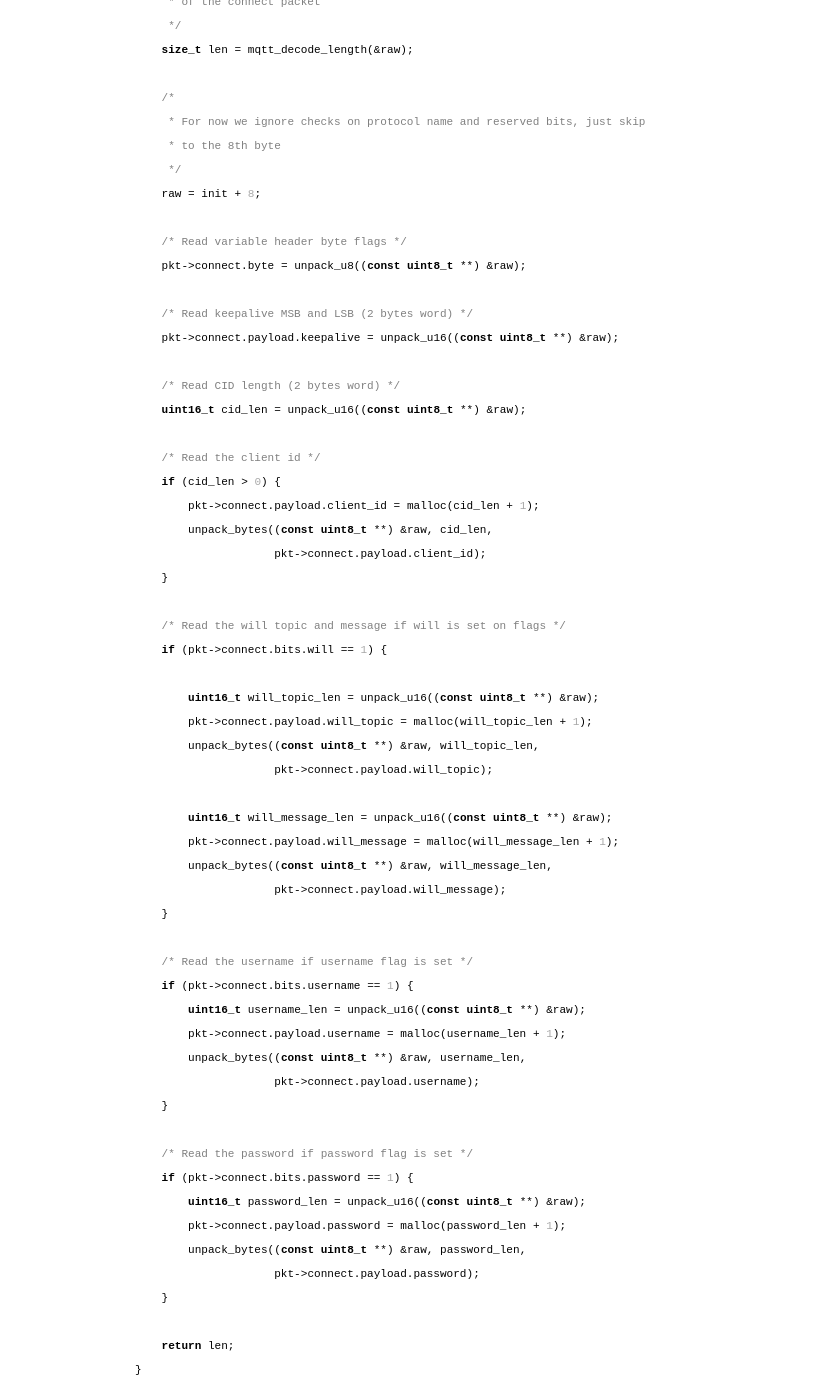
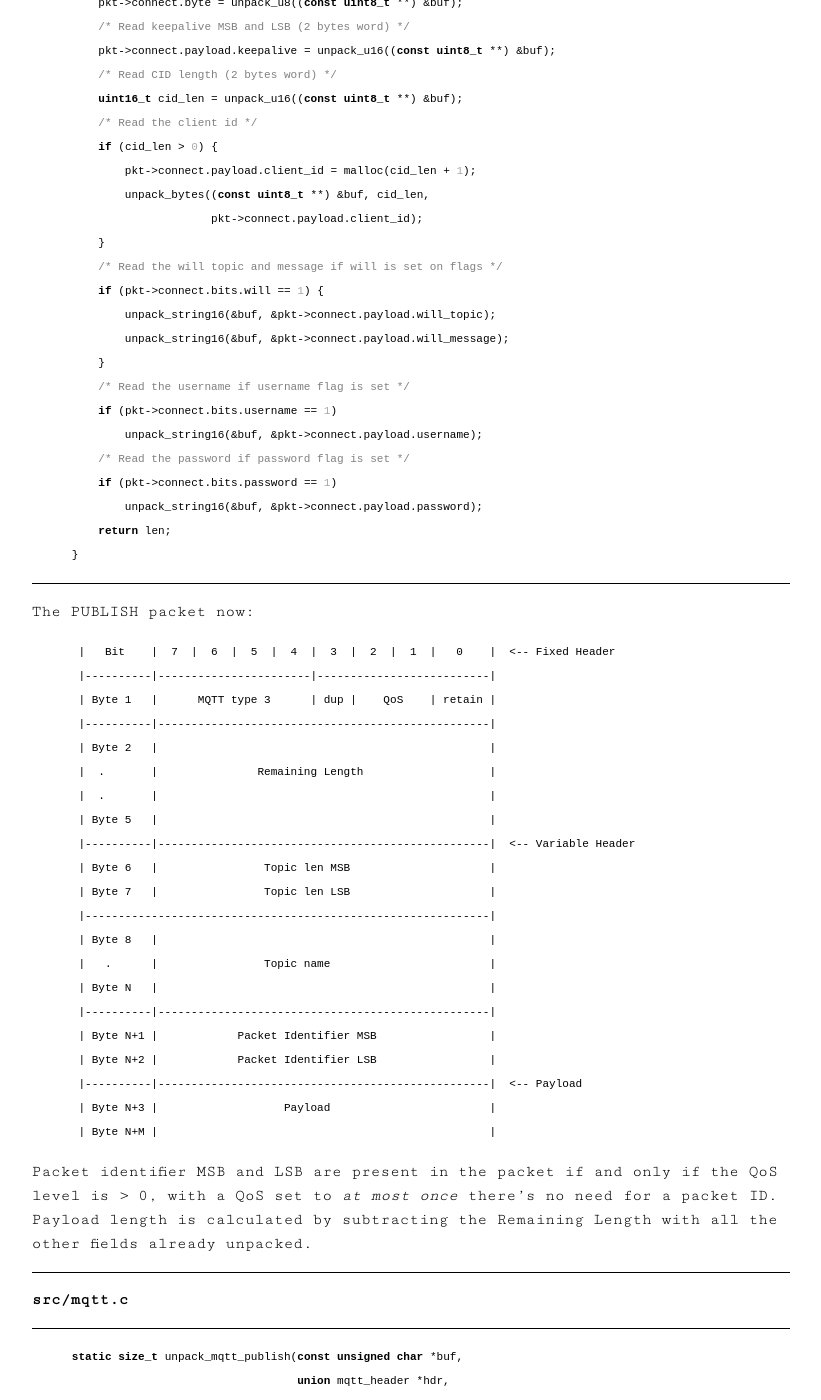
Before and after one commit to codepr/codepr.github.io, a Jekyll site: the page built from _posts/2019-03-03-sol-mqtt-broker.md, in a window 1280 px wide and 1400 px high, scrolled down 16665 px. Shown: the whole window, without its empty margins (229-1050 px from the left). Built offline with Jekyll 4.4.1, drawn with Linux system fonts in a browser that asks for light colours; some of the changed text lies outside the part shown.

Commit message:
Updated mqtt broker part 1

```diff
--- a/_posts/2019-03-03-sol-mqtt-broker.md
+++ b/_posts/2019-03-03-sol-mqtt-broker.md
@@ -129,7 +129,9 @@
 file containing the Control Packet Types and a struct to handle the Fixed
 Header:
 
+<hr>
 **src/mqtt.h**
+<hr>
 {% highlight c %}
 #ifndef MQTT_H
 #define MQTT_H
@@ -184,7 +186,7 @@
 };
 
 {% endhighlight %}
-
+<hr>
 The first 2 `#define` refers to fixed sizes of the MQTT Fixed Header and of
 every type of MQTT ACK packets, set for convenience, we'll use those later.
 
@@ -200,8 +202,9 @@
 violation of the protocol and the client must be dropped.<br>
 For each CONNECT, a CONNACK packet must be sent in response.
 
+<hr>
 **src/mqtt.h**
-
+<hr>
 {% highlight c %}
 
 struct mqtt_connect {
@@ -241,7 +244,7 @@
 };
 
 {% endhighlight %}
-
+<hr>
 From now on, the definition of other packets are trivial by reproducing the
 pattern, accordingly to the documentation of MQTT v3.1.1.
 
@@ -250,7 +253,9 @@
 defined as generic ACK, and typenamed using **typedef** for semantic
 separation.
 
+<hr>
 **src/mqtt.h**
+<hr>
 
 {% highlight c %}
 
@@ -297,6 +302,7 @@
 };
 
 {% endhighlight %}
+<hr>
 
 The remaining ACK packets, namely:
 - PUBACK
@@ -312,7 +318,9 @@
 concerns. The last one, DISCONNECT, is not really an ACK but the format is
 the same.
 
+<hr>
 **src/mqtt.h**
+<hr>
 
 {% highlight c %}
 
@@ -326,11 +334,14 @@
 typedef union mqtt_header mqtt_disconnect;
 
 {% endhighlight %}
+<hr>
 
 We can finally define a generic MQTT packet as a `union` of the previously
 defined packets.
 
+<hr>
 **src/mqtt.h**
+<hr>
 
 {% highlight c %}
 
@@ -346,6 +357,7 @@
 };
 
 {% endhighlight %}
+<hr>
 
 We proceed now with the definition of some public functions, here in the header
 we want to collect only those functions and structure that should be used by
@@ -361,7 +373,9 @@
 Supported by 2 functions to handle the encoding and decoding of the
 Remaining Length in the Fixed Header part.
 
+<hr>
 **src/mqtt.h**
+<hr>
 
 {% highlight c %}
 int mqtt_encode_length(unsigned char *, size_t);
@@ -369,11 +383,14 @@
 int unpack_mqtt_packet(const unsigned char *, union mqtt_packet *);
 unsigned char *pack_mqtt_packet(const union mqtt_packet *, unsigned);
 {% endhighlight %}
+<hr>
 
 We also add some utility functions to build packets and to release
 heap-alloc'ed ones, nothing special here.
 
+<hr>
 **src/mqtt.h**
+<hr>
 
 {% highlight c %}
 
@@ -392,6 +409,7 @@
 #endif
 
 {% endhighlight %}
+<hr>
 
 Fine. We have a decent header module that define all that we need for handling
 the communication using the protocol. Let's now implement those functions.
@@ -399,7 +417,9 @@
 packet, these will be called by the previously defined "public" functions
 `unpack_mqtt_packet` and `pack_mqtt_packet`.
 
+<hr>
 **src/mqtt.c**
+<hr>
 
 {% highlight c %}
 
@@ -429,6 +449,7 @@
 static unsigned char *pack_mqtt_publish(const union mqtt_packet *);
 
 {% endhighlight %}
+<hr>
 
 ### Packing and unpacking
 
@@ -442,7 +463,9 @@
 Big-endian order, while the majority of machines follow Little-endian
 convention) of the packets.
 
+<hr>
 **src/pack.h**
+<hr>
 
 {% highlight c %}
 
@@ -455,36 +478,34 @@
 /* Reading data on const uint8_t pointer */
 // bytes -> uint8_t
 uint8_t unpack_u8(const uint8_t **);
-
 // bytes -> uint16_t
 uint16_t unpack_u16(const uint8_t **);
-
 // bytes -> uint32_t
 uint32_t unpack_u32(const uint8_t **);
-
 // read a defined len of bytes
 uint8_t *unpack_bytes(const uint8_t **, size_t, uint8_t *);
-
+// Unpack a string prefixed by its length as a uint16 value
+uint16_t unpack_string16(uint8_t **buf, uint8_t **dest)
 /* Write data on const uint8_t pointer */
 // append a uint8_t -> bytes into the bytestring
 void pack_u8(uint8_t **, uint8_t);
-
 // append a uint16_t -> bytes into the bytestring
 void pack_u16(uint8_t **, uint16_t);
-
 // append a uint32_t -> bytes into the bytestring
 void pack_u32(uint8_t **, uint32_t);
-
 // append len bytes into the bytestring
 void pack_bytes(uint8_t **, uint8_t *);
 
 #endif
 
 {% endhighlight %}
+<hr>
 
 And the corresponding implementation
 
+<hr>
 **src/pack.c**
+<hr>
 
 {% highlight c %}
 
@@ -521,6 +542,13 @@
     return str;
 }
 
+uint16_t unpack_string16(uint8_t **buf, uint8_t **dest) {
+    uint16_t len = unpack_u16(buf);
+    *dest = malloc(len + 1);
+    *dest = unpack_bytes(buf, len, *dest);
+    return len;
+}
+
 // Write data
 void pack_u8(uint8_t **buf, uint8_t val) {
     **buf = val;
@@ -546,6 +574,7 @@
 }
 
 {% endhighlight %}
+<hr>
 
 This allow us to handle incoming stream of bytes and forge them to respond to
 connected clients. Let's move one.
@@ -554,13 +583,16 @@
 
 After the creation of `pack` module we should include it into the `mqtt` source:
 
+<hr>
 **src/mqtt.c**
+<hr>
 
 {% highlight c %}
 
 #include "pack.h"
 
 {% endhighlight %}
+<hr>
 
 The first step will be the implemetation of the Fixed Header Remaining Length
 functions. The MQTT documentation suggests a pseudo-code implementation in one
@@ -581,7 +613,9 @@
 
 No need for further explanation, the MQTT documentation is crystal clear.
 
+<hr>
 **src/mqtt.c**
+<hr>
 
 {% highlight c %}
 
@@ -633,6 +667,7 @@
 }
 
 {% endhighlight %}
+<hr>
 
 Now we can read the first header byte and the total length of the packet. Let's
 move on with the unpacking of the CONNECT packet.
@@ -701,7 +736,9 @@
 even appear. We have as a result a total length 34 bytes packet including fixed
 header.
 
+<hr>
 **src/mqtt.c**
+<hr>
 
 {% highlight c %}
 
@@ -709,76 +746,50 @@
  * MQTT unpacking functions
  */
 
-static size_t unpack_mqtt_connect(const unsigned char *raw,
+static size_t unpack_mqtt_connect(const unsigned char *buf,
                                   union mqtt_header *hdr,
                                   union mqtt_packet *pkt) {
-
     struct mqtt_connect connect = { .header = *hdr };
     pkt->connect = connect;
-
-    const unsigned char *init = raw;
+    const unsigned char *init = buf;
     /*
      * Second byte of the fixed header, contains the length of remaining bytes
      * of the connect packet
      */
-    size_t len = mqtt_decode_length(&raw);
-
+    size_t len = mqtt_decode_length(&buf);
     /*
      * For now we ignore checks on protocol name and reserved bits, just skip
      * to the 8th byte
      */
-    raw = init + 8;
-
+    buf = init + 8;
     /* Read variable header byte flags */
-    pkt->connect.byte = unpack_u8((const uint8_t **) &raw);
-
+    pkt->connect.byte = unpack_u8((const uint8_t **) &buf);
     /* Read keepalive MSB and LSB (2 bytes word) */
-    pkt->connect.payload.keepalive = unpack_u16((const uint8_t **) &raw);
-
+    pkt->connect.payload.keepalive = unpack_u16((const uint8_t **) &buf);
     /* Read CID length (2 bytes word) */
-    uint16_t cid_len = unpack_u16((const uint8_t **) &raw);
-
+    uint16_t cid_len = unpack_u16((const uint8_t **) &buf);
     /* Read the client id */
     if (cid_len > 0) {
         pkt->connect.payload.client_id = malloc(cid_len + 1);
-        unpack_bytes((const uint8_t **) &raw, cid_len,
+        unpack_bytes((const uint8_t **) &buf, cid_len,
                      pkt->connect.payload.client_id);
     }
-
     /* Read the will topic and message if will is set on flags */
     if (pkt->connect.bits.will == 1) {
-
-        uint16_t will_topic_len = unpack_u16((const uint8_t **) &raw);
-        pkt->connect.payload.will_topic = malloc(will_topic_len + 1);
-        unpack_bytes((const uint8_t **) &raw, will_topic_len,
-                     pkt->connect.payload.will_topic);
-
-        uint16_t will_message_len = unpack_u16((const uint8_t **) &raw);
-        pkt->connect.payload.will_message = malloc(will_message_len + 1);
-        unpack_bytes((const uint8_t **) &raw, will_message_len,
-                     pkt->connect.payload.will_message);
+        unpack_string16(&buf, &pkt->connect.payload.will_topic);
+        unpack_string16(&buf, &pkt->connect.payload.will_message);
     }
-
     /* Read the username if username flag is set */
-    if (pkt->connect.bits.username == 1) {
-        uint16_t username_len = unpack_u16((const uint8_t **) &raw);
-        pkt->connect.payload.username = malloc(username_len + 1);
-        unpack_bytes((const uint8_t **) &raw, username_len,
-                     pkt->connect.payload.username);
-    }
-
+    if (pkt->connect.bits.username == 1)
+        unpack_string16(&buf, &pkt->connect.payload.username);
     /* Read the password if password flag is set */
-    if (pkt->connect.bits.password == 1) {
-        uint16_t password_len = unpack_u16((const uint8_t **) &raw);
-        pkt->connect.payload.password = malloc(password_len + 1);
-        unpack_bytes((const uint8_t **) &raw, password_len,
-                     pkt->connect.payload.password);
-    }
-
+    if (pkt->connect.bits.password == 1)
+        unpack_string16(&buf, &pkt->connect.payload.password);
     return len;
 }
 
 {% endhighlight %}
+<hr>
 
 The PUBLISH packet now:
 
@@ -814,36 +825,30 @@
 Payload length is calculated by subtracting the Remaining Length with all the
 other fields already unpacked.
 
+<hr>
 **src/mqtt.c**
+<hr>
 
 {% highlight c %}
 
-static size_t unpack_mqtt_publish(const unsigned char *raw,
+static size_t unpack_mqtt_publish(const unsigned char *buf,
                                   union mqtt_header *hdr,
                                   union mqtt_packet *pkt) {
     struct mqtt_publish publish = { .header = *hdr };
     pkt->publish = publish;
-
     /*
      * Second byte of the fixed header, contains the length of remaining bytes
      * of the connect packet
      */
-    size_t len = mqtt_decode_length(&raw);
-
+    size_t len = mqtt_decode_length(&buf);
     /* Read topic length and topic of the soon-to-be-published message */
-    uint16_t topic_len = unpack_u16((const uint8_t **) &raw);
-    pkt->publish.topiclen = topic_len;
-    pkt->publish.topic = malloc(topic_len + 1);
-    unpack_bytes((const uint8_t **) &raw, topic_len, pkt->publish.topic);
-
+    pkt->publish.topiclen = unpack_string16(&buf, &pkt->publish.topic);
     uint16_t message_len = len;
-
     /* Read packet id */
     if (publish.header.bits.qos > AT_MOST_ONCE) {
-        pkt->publish.pkt_id = unpack_u16((const uint8_t **) &raw);
+        pkt->publish.pkt_id = unpack_u16((const uint8_t **) &buf);
         message_len -= sizeof(uint16_t);
     }
-
     /*
      * Message len is calculated subtracting the length of the variable header
      * from the Remaining Length field that is in the Fixed Header
@@ -851,12 +856,12 @@
     message_len -= (sizeof(uint16_t) + topic_len);
     pkt->publish.payloadlen = message_len;
     pkt->publish.payload = malloc(message_len + 1);
-    unpack_bytes((const uint8_t **) &raw, message_len, pkt->publish.payload);
-
+    unpack_bytes((const uint8_t **) &buf, message_len, pkt->publish.payload);
     return len;
 }
 
 {% endhighlight %}
+<hr>
 
 Subscribe and unsubscribe packets are fairly similar, they reflect the
 PUBLISH packet, but for payload they have a list of tuple consisting in a
@@ -864,26 +869,25 @@
 only difference in the payload part, where UNSUBSCRIBE doesn't specify QoS
 for each topic.
 
+<hr>
 **src/mqtt.c**
+<hr>
 
 {% highlight c %}
 
-static size_t unpack_mqtt_subscribe(const unsigned char *raw,
+static size_t unpack_mqtt_subscribe(const unsigned char *buf,
                                     union mqtt_header *hdr,
                                     union mqtt_packet *pkt) {
     struct mqtt_subscribe subscribe = { .header = *hdr };
-
     /*
      * Second byte of the fixed header, contains the length of remaining bytes
      * of the connect packet
      */
-    size_t len = mqtt_decode_length(&raw);
+    size_t len = mqtt_decode_length(&buf);
     size_t remaining_bytes = len;
-
     /* Read packet id */
-    subscribe.pkt_id = unpack_u16((const uint8_t **) &raw);
+    subscribe.pkt_id = unpack_u16((const uint8_t **) &buf);
     remaining_bytes -= sizeof(uint16_t);
-
     /*
      * Read in a loop all remaining bytes specified by len of the Fixed Header.
      * From now on the payload consists of 3-tuples formed by:
@@ -893,46 +897,36 @@
      */
     int i = 0;
     while (remaining_bytes > 0) {
-
         /* Read length bytes of the first topic filter */
-        uint16_t topic_len = unpack_u16((const uint8_t **) &raw);
         remaining_bytes -= sizeof(uint16_t);
-
         /* We have to make room for additional incoming tuples */
         subscribe.tuples = realloc(subscribe.tuples,
                                    (i+1) * sizeof(*subscribe.tuples));
-        subscribe.tuples[i].topic_len = topic_len;
-        subscribe.tuples[i].topic = malloc(topic_len + 1);
-        unpack_bytes((const uint8_t **) &raw, topic_len,
-                     subscribe.tuples[i].topic);
-        remaining_bytes -= topic_len;
-        subscribe.tuples[i].qos = unpack_u8((const uint8_t **) &raw);
-        remaining_bytes -= sizeof(uint8_t);
+        subscribe.tuples[i].topic_len =
+            unpack_string16(&buf, &subscribe.tuples[i].topic);
+        remaining_bytes -= subscribe.tuples[i].topic_len;
+        subscribe.tuples[i].qos = unpack_u8((const uint8_t **) &buf);
+        len -= sizeof(uint8_t);
         i++;
     }
-
     subscribe.tuples_len = i;
     pkt->subscribe = subscribe;
-
     return len;
 }
 
-static size_t unpack_mqtt_unsubscribe(const unsigned char *raw,
+static size_t unpack_mqtt_unsubscribe(const unsigned char *buf,
                                       union mqtt_header *hdr,
                                       union mqtt_packet *pkt) {
     struct mqtt_unsubscribe unsubscribe = { .header = *hdr };
-
     /*
      * Second byte of the fixed header, contains the length of remaining bytes
      * of the connect packet
      */
-    size_t len = mqtt_decode_length(&raw);
+    size_t len = mqtt_decode_length(&buf);
     size_t remaining_bytes = len;
-
     /* Read packet id */
-    unsubscribe.pkt_id = unpack_u16((const uint8_t **) &raw);
+    unsubscribe.pkt_id = unpack_u16((const uint8_t **) &buf);
     remaining_bytes -= sizeof(uint16_t);
-
     /*
      * Read in a loop all remaining bytes specified by len of the Fixed Header.
      * From now on the payload consists of 2-tuples formed by:
@@ -941,30 +935,23 @@
      */
     int i = 0;
     while (remaining_bytes > 0) {
-
         /* Read length bytes of the first topic filter */
-        uint16_t topic_len = unpack_u16((const uint8_t **) &raw);
         remaining_bytes -= sizeof(uint16_t);
-
         /* We have to make room for additional incoming tuples */
         unsubscribe.tuples = realloc(unsubscribe.tuples,
                                      (i+1) * sizeof(*unsubscribe.tuples));
-        unsubscribe.tuples[i].topic_len = topic_len;
-        unsubscribe.tuples[i].topic = malloc(topic_len + 1);
-        unpack_bytes((const uint8_t **) &raw, topic_len,
-                     unsubscribe.tuples[i].topic);
-        remaining_bytes -= topic_len;
-
+        unsubscribe.tuples[i].topic_len =
+            unpack_string16(&buf, &unsubscribe.tuples[i].topic);
+        remaining_bytes -= unsubscribe.tuples[i].topic_len;
         i++;
     }
-
     unsubscribe.tuples_len = i;
     pkt->unsubscribe = unsubscribe;
-
     return len;
 }
 
 {% endhighlight %}
+<hr>
 
 And finally the ACK. In MQTT doesn't exists generic acks, but the structure
 of most of the ack-like packets is practically the same for each one, formed by
@@ -978,28 +965,28 @@
 - PUBCOMP
 - UNSUBACK
 
+<hr>
 **src/mqtt.c**
+<hr>
 
 {% highlight c %}
 
-static size_t unpack_mqtt_ack(const unsigned char *raw,
+static size_t unpack_mqtt_ack(const unsigned char *buf,
                               union mqtt_header *hdr,
                               union mqtt_packet *pkt) {
     struct mqtt_ack ack = { .header = *hdr };
-
     /*
      * Second byte of the fixed header, contains the length of remaining bytes
      * of the connect packet
      */
-    size_t len = mqtt_decode_length(&raw);
-
-    ack.pkt_id = unpack_u16((const uint8_t **) &raw);
+    size_t len = mqtt_decode_length(&buf);
+    ack.pkt_id = unpack_u16((const uint8_t **) &buf);
     pkt->ack = ack;
-
     return len;
 }
 
 {% endhighlight %}
+<hr>
 
 We have now all needed helpers functions to implement our only exposed function
 on the header `mqtt_mqtt_packet`. It ended up being a fairly short and simple
@@ -1008,14 +995,15 @@
 To be noted that in case of a disconnect, a pingreq or pingresp packet we only
 need a single byte, with remaining length 0.
 
+<hr>
 **src/mqtt.c**
+<hr>
 
 {% highlight c %}
 
 typedef size_t mqtt_unpack_handler(const unsigned char *,
                                    union mqtt_header *,
                                    union mqtt_packet *);
-
 /*
  * Unpack functions mapping unpacking_handlers positioned in the array based
  * on message type
@@ -1034,11 +1022,10 @@
     unpack_mqtt_unsubscribe
 };
 
-int unpack_mqtt_packet(const unsigned char *raw, union mqtt_packet *pkt) {
+int unpack_mqtt_packet(const unsigned char *buf, union mqtt_packet *pkt) {
     int rc = 0;
-
     /* Read first byte of the fixed header */
-    unsigned char type = *raw;
+    unsigned char type = *buf;
     union mqtt_header header = {
         .byte = type
     };
@@ -1048,12 +1035,12 @@
         pkt->header = header;
     else
         /* Call the appropriate unpack handler based on the message type */
-        rc = unpack_handlers[header.bits.type](++raw, &header, pkt);
-
+        rc = unpack_handlers[header.bits.type](++buf, &header, pkt);
     return rc;
 }
 
 {% endhighlight %}
+<hr>
 
 The first part ends here, at this point we have two modules, one of utility for
 general serialization operations and one to handle the protocol itself accordingly
--- a/assets/css/style.css
+++ b/assets/css/style.css
@@ -33,7 +33,14 @@
 }
 
 code {
-    font-size: .85em
+    font-size: .85em;
+}
+
+hr {
+    height: 0.5px;
+    border-width:0;
+    color:black;
+    background-color:black
 }
 
 .s, .cm, .c1 {
@@ -50,7 +57,7 @@
 
 
 #main {
-	width: 50%;
+	width: 60%;
 	margin: 0 auto;
 }
 
```
